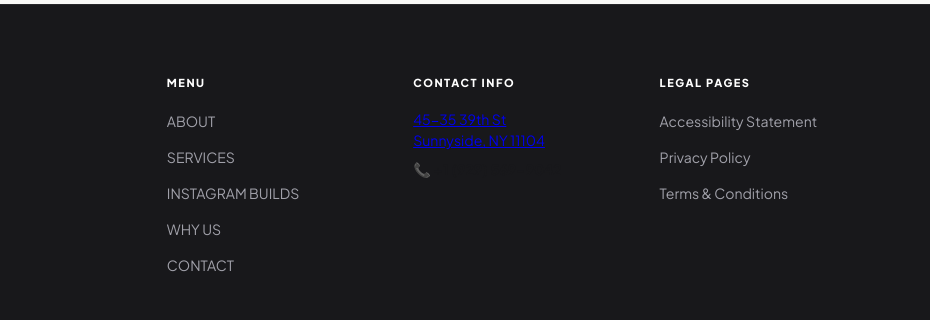
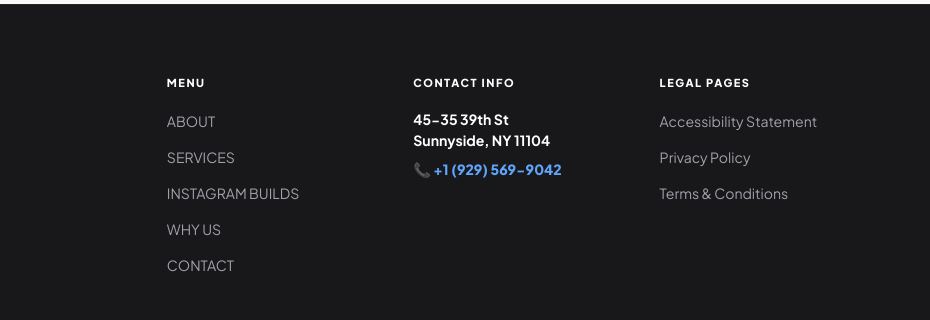
Before and after one commit to jayesh6060/-Benjis-Autobody, a website built with Vite: page index.html in a window 1280 px wide. Shown: the part 6536-6856 px from the top of the page, 350-1280 px from the left. Built offline with nearby package versions, Linux system fonts and the light colour scheme; files whose address does not match are found by name.

Commit message:
Fix footer contact info address link and phone number text contrast and visibility

```diff
--- a/src/style.css
+++ b/src/style.css
@@ -1031,6 +1031,36 @@ body {
   margin-bottom: 8px;
 }
 
+.footer-address-link,
+.footer-address-link:visited {
+  color: #ffffff !important;
+  text-decoration: none;
+  font-weight: 700;
+  transition: var(--transition-fast);
+}
+
+.footer-address-link:hover {
+  color: #60a5fa !important;
+  text-decoration: underline !important;
+}
+
+.footer .phone-link,
+.footer .phone-link:visited,
+.footer-phone-btn,
+.footer-phone-btn:visited {
+  color: #60a5fa !important;
+  font-weight: 900;
+  text-decoration: none;
+  display: inline-block;
+  transition: var(--transition-fast);
+}
+
+.footer .phone-link:hover,
+.footer-phone-btn:hover {
+  color: #93c5fd !important;
+  text-decoration: underline !important;
+}
+
 .footer-bottom {
   padding: 20px 0;
   background-color: #09090b;
```
